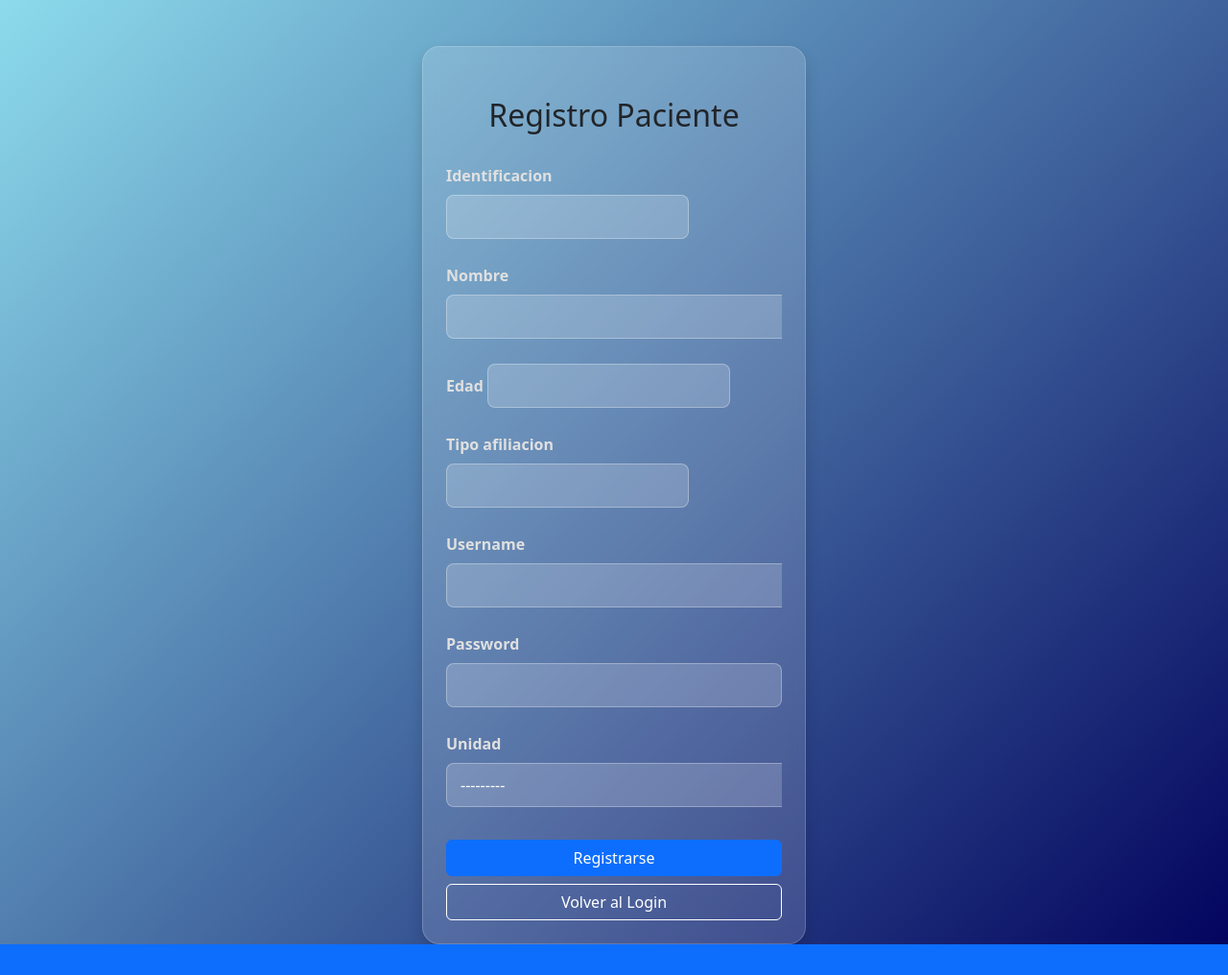
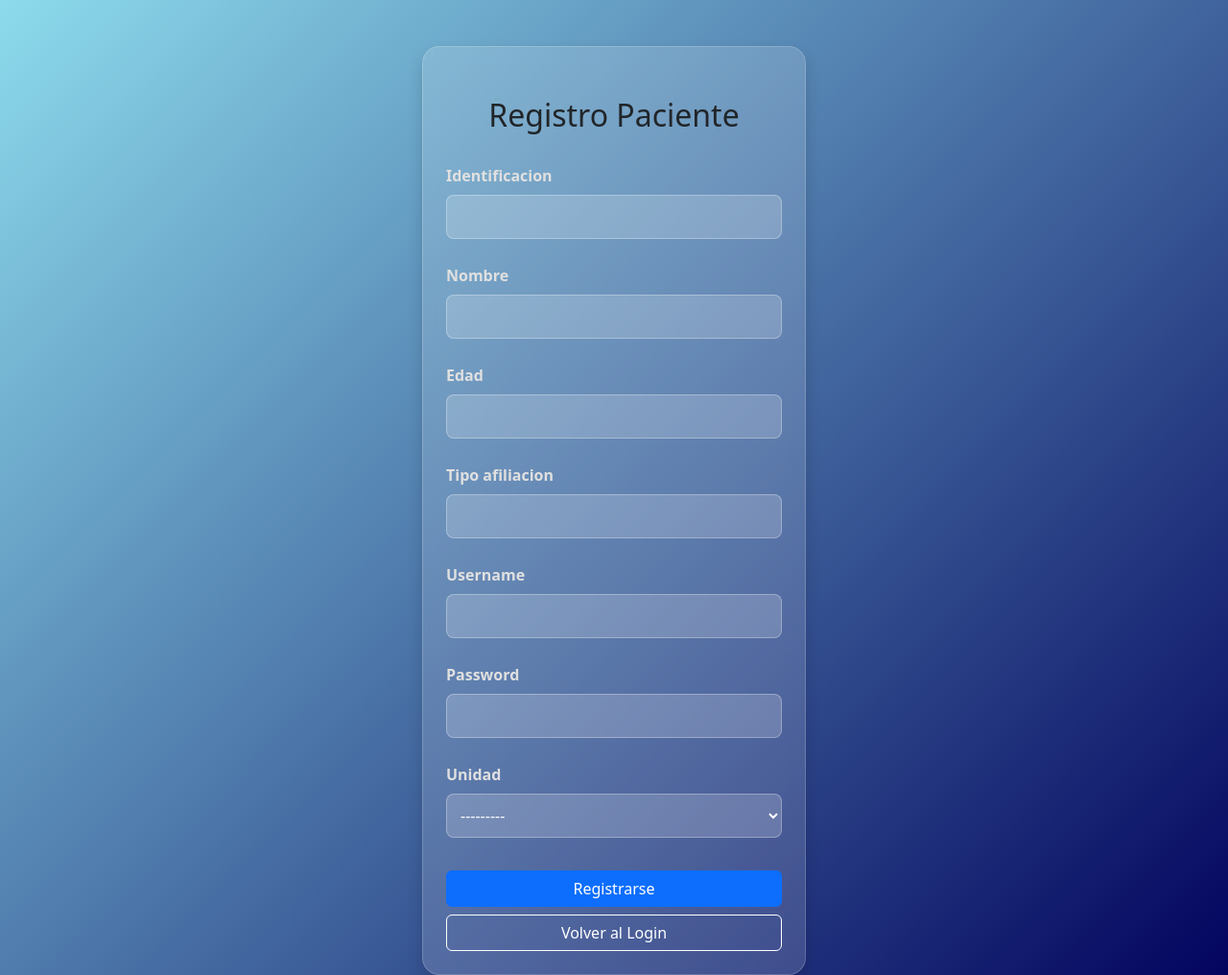
Before and after one commit to Eliasovalle22/eps_salud, a Django app: page /registro/paciente/ in a window 1280 px wide. Shown: the part 56-1072 px from the top of the page at 96% size. Before the commit the page ends 1040 px from the top, so only its background shows below. Run offline with Django 5.2, Linux system fonts and the light colour scheme; data that the repository does not hold is empty.

Commit message:
detalles

```diff
--- a/core/static/style.css
+++ b/core/static/style.css
@@ -29,7 +29,6 @@
   border: 1.5px solid #0d6efd !important;
   color: #000000 !important;
   color: #fff !important;
->>>
 }
 label {
   color: #e0e0e0;
@@ -59,29 +58,54 @@
    display: flex;
    justify-content: space-between;
    align-items: center;
-   width: 400px;
+   width: 350px;
 }
 #id_especialidad {
   display: flex;
    justify-content: space-between;
    align-items: center;
-   width: 400px;
+   width: 350px;
 }
 #id_jornada {
   display: flex;
    justify-content: space-between;
    align-items: center;
-   width: 400px;
+   width: 350px;
 }
 #id_username {
   display: flex;
   justify-content: space-between;
   align-items: center;
-  width: 400px;
+  width: 350px;
 }
 #id_unidad {
   display: flex;
   justify-content: space-between;
   align-items: center;
-  width: 400px;
+  width: 350px;
 }
+#id_identificacion {
+   display: flex;
+  justify-content: space-between;
+  align-items: center;
+  width: 350px;
+}
+#id_edad{
+  display: flex;
+  justify-content: space-between;
+  align-items: center;
+  width: 350px;
+}
+#id_tipo_afiliacion {
+  display: flex;
+  justify-content: space-between;
+  align-items: center;
+  width: 350px;
+}
+
+.badge {
+   border: 1px solid #000;
+   padding: -5px;
+   margin: -20px;
+
+}
--- a/core/templates/core/citas_medico.html
+++ b/core/templates/core/citas_medico.html
@@ -4,10 +4,7 @@
     <div class="card shadow-lg p-4 w-100" style="max-width: 950px; background: rgba(255,255,255,0.18); border-radius: 22px; backdrop-filter: blur(8px); border: 1.5px solid #e0e0e0;">
         <div class="mb-4 text-center">
             <i class="bi bi-calendar2-heart" style="font-size: 3rem; color: #0d6efd;"></i>
-            <h2 class="mt-2 mb-0 fw-bold text-primary">Citas para hoy{% if hoy %} <span class="fs-5 text-primary">({{ hoy }})</span>{% endif %}</h2>
             <small class="text-light">
-                Médico: <strong>{{ medico.nombre }}</strong> <br>
-                Unidad: <strong>{{ medico.unidad.nombre }}</strong>
             <h2 class="mt-2 mb-0 fw-bold text-white">Citas para hoy{% if hoy %} <span class="fs-5 text-white">({{ hoy }})</span>{% endif %}</h2>
             <small class="text-light" style="font-size: 1.35rem;">
                 Médico: <strong style="font-size: 1.45rem;">{{ medico.nombre }}</strong> <br>
@@ -43,9 +40,6 @@
                                 </span>
                             </td>
                             <td>
-                                <a href="{% url 'ver_consulta' cita.id %}" class="btn btn-sm btn-outline-primary mb-1 rounded-pill px-3">Ver consulta</a>
-                                <a href="{% url 'editar_cita' cita.id %}" class="btn btn-sm btn-warning mb-1 rounded-pill px-3 text-white">Editar</a>
-                                <a href="{% url 'eliminar_cita' cita.id %}" class="btn btn-sm btn-danger mb-1 rounded-pill px-3">Eliminar</a>
                                 <div class="d-flex flex-nowrap gap-2">
                                     <a href="{% url 'ver_consulta' cita.id %}" class="btn btn-sm btn-outline-info rounded-pill px-3">Ver consulta</a>
                                     <a href="{% url 'editar_cita' cita.id %}" class="btn btn-sm btn-outline-warning rounded-pill px-3">Editar</a>
```
